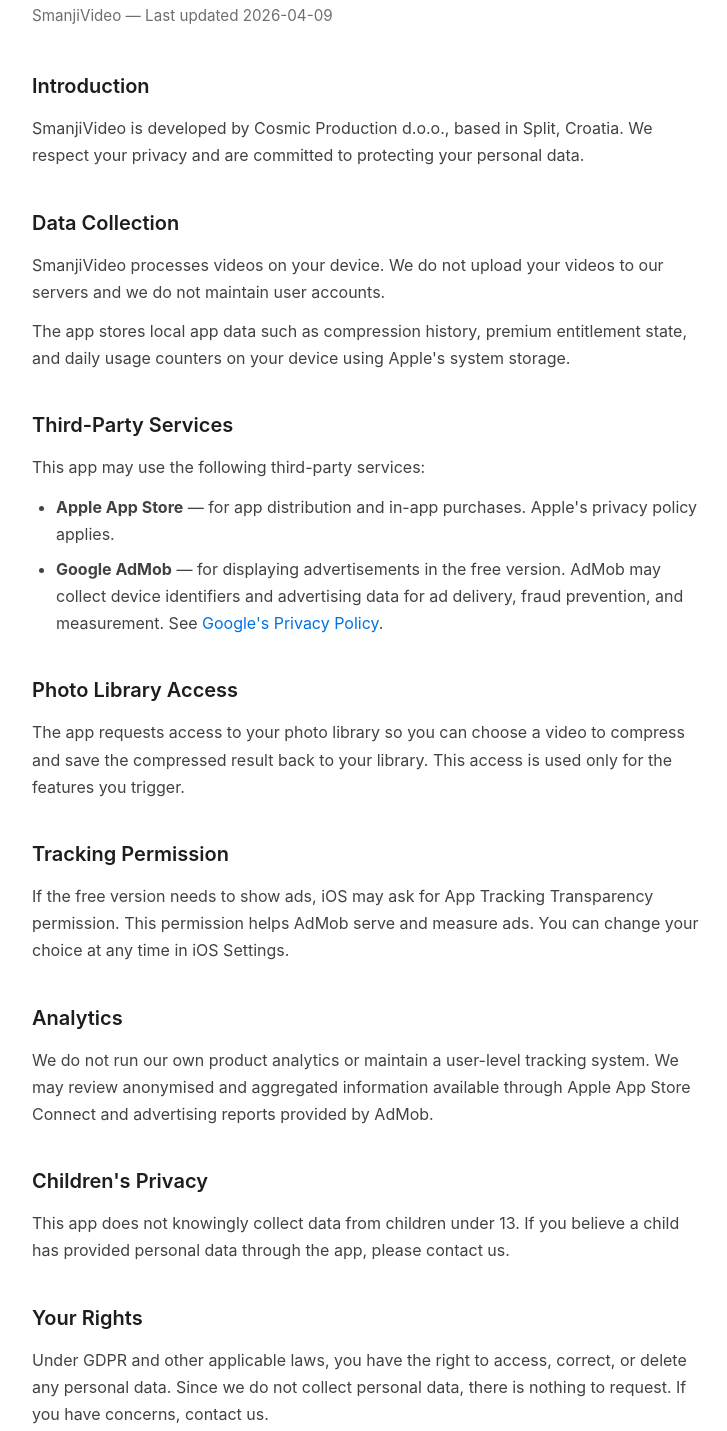
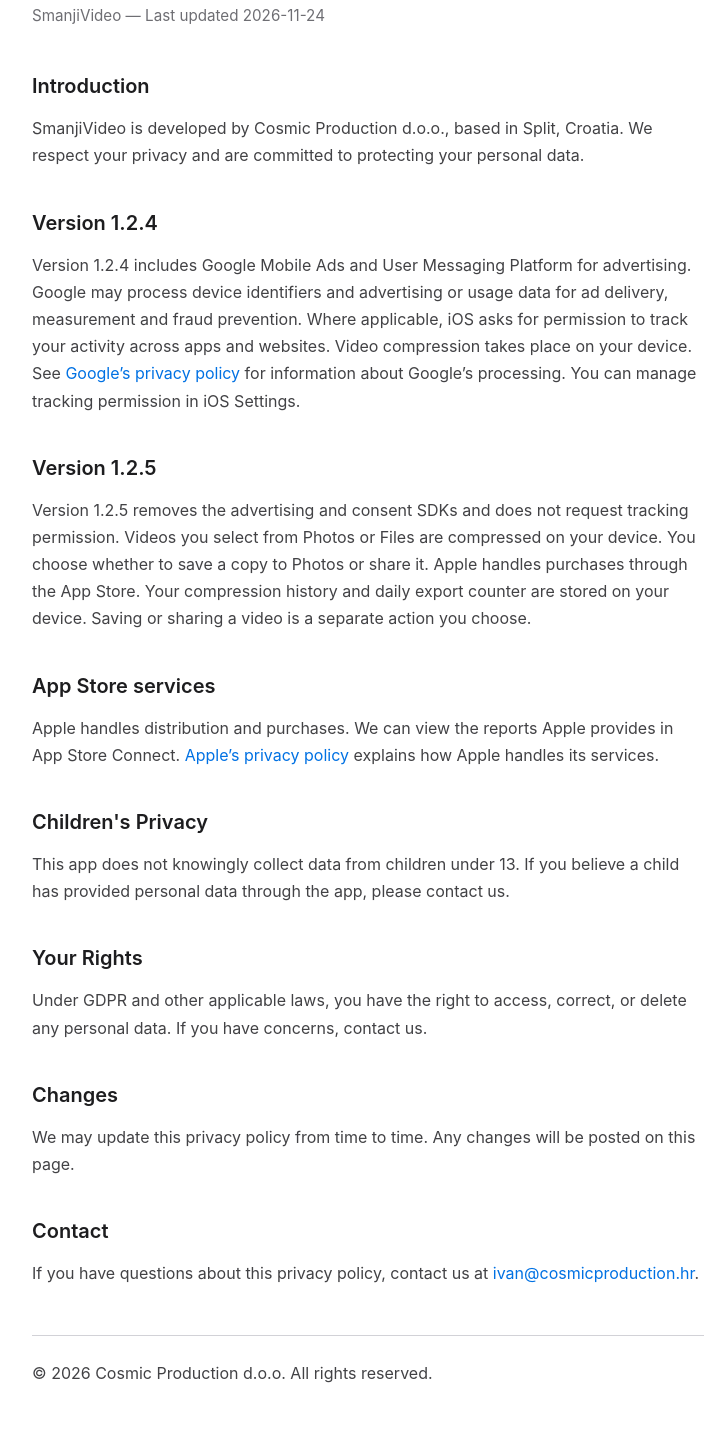
Before and after one commit to cosprosoftsplit/smanjivideo-legal, a plain HTML site: page privacy.html in a window 1280 px wide. Shown: the part 107-1538 px from the top of the page, without its empty margins (272-999 px from the left). Drawn offline with Linux system fonts and the light colour scheme.

Commit message:
Explain privacy practices for the existing and ad-free iOS versions

```diff
--- a/privacy.html
+++ b/privacy.html
@@ -60,36 +60,23 @@
 <body>
     <div class="container">
         <h1>Privacy Policy</h1>
-        <p class="subtitle">SmanjiVideo &mdash; Last updated 2026-04-09</p>
+        <p class="subtitle">SmanjiVideo &mdash; Last updated 2026-11-24</p>
 
         <h2>Introduction</h2>
         <p>SmanjiVideo is developed by Cosmic Production d.o.o., based in Split, Croatia. We respect your privacy and are committed to protecting your personal data.</p>
 
-        <h2>Data Collection</h2>
-        <p>SmanjiVideo processes videos on your device. We do not upload your videos to our servers and we do not maintain user accounts.</p>
-        <p>The app stores local app data such as compression history, premium entitlement state, and daily usage counters on your device using Apple's system storage.</p>
-
-        <h2>Third-Party Services</h2>
-        <p>This app may use the following third-party services:</p>
-        <ul>
-            <li><strong>Apple App Store</strong> &mdash; for app distribution and in-app purchases. Apple's privacy policy applies.</li>
-            <li><strong>Google AdMob</strong> &mdash; for displaying advertisements in the free version. AdMob may collect device identifiers and advertising data for ad delivery, fraud prevention, and measurement. See <a href="https://policies.google.com/privacy">Google's Privacy Policy</a>.</li>
-        </ul>
-
-        <h2>Photo Library Access</h2>
-        <p>The app requests access to your photo library so you can choose a video to compress and save the compressed result back to your library. This access is used only for the features you trigger.</p>
-
-        <h2>Tracking Permission</h2>
-        <p>If the free version needs to show ads, iOS may ask for App Tracking Transparency permission. This permission helps AdMob serve and measure ads. You can change your choice at any time in iOS Settings.</p>
-
-        <h2>Analytics</h2>
-        <p>We do not run our own product analytics or maintain a user-level tracking system. We may review anonymised and aggregated information available through Apple App Store Connect and advertising reports provided by AdMob.</p>
+        <h2>Version 1.2.4</h2>
+        <p>Version 1.2.4 includes Google Mobile Ads and User Messaging Platform for advertising. Google may process device identifiers and advertising or usage data for ad delivery, measurement and fraud prevention. Where applicable, iOS asks for permission to track your activity across apps and websites. Video compression takes place on your device. See <a href="https://policies.google.com/privacy">Google’s privacy policy</a> for information about Google’s processing. You can manage tracking permission in iOS Settings.</p>
+        <h2>Version 1.2.5</h2>
+        <p>Version 1.2.5 removes the advertising and consent SDKs and does not request tracking permission. Videos you select from Photos or Files are compressed on your device. You choose whether to save a copy to Photos or share it. Apple handles purchases through the App Store. Your compression history and daily export counter are stored on your device. Saving or sharing a video is a separate action you choose.</p>
+        <h2>App Store services</h2>
+        <p>Apple handles distribution and purchases. We can view the reports Apple provides in App Store Connect. <a href="https://www.apple.com/legal/privacy/">Apple’s privacy policy</a> explains how Apple handles its services.</p>
 
         <h2>Children's Privacy</h2>
         <p>This app does not knowingly collect data from children under 13. If you believe a child has provided personal data through the app, please contact us.</p>
 
         <h2>Your Rights</h2>
-        <p>Under GDPR and other applicable laws, you have the right to access, correct, or delete any personal data. Since we do not collect personal data, there is nothing to request. If you have concerns, contact us.</p>
+        <p>Under GDPR and other applicable laws, you have the right to access, correct, or delete any personal data. If you have concerns, contact us.</p>
 
         <h2>Changes</h2>
         <p>We may update this privacy policy from time to time. Any changes will be posted on this page.</p>
```
